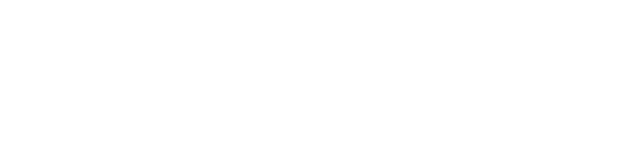
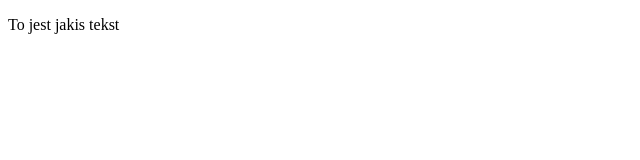
Before and after one commit to Luka-webdev/nauka_gita, a plain HTML site: page index.html in a window 1280 px wide. Shown: the whole page, without its empty margins (0-640 px from the left). Drawn offline with Linux system fonts and the light colour scheme.

Commit message:
add paragraph

```diff
--- a/index.html
+++ b/index.html
@@ -5,5 +5,7 @@
     <meta name="viewport" content="width=device-width, initial-scale=1.0" />
     <title>Document</title>
   </head>
-  <body></body>
+  <body>
+    <p>To jest jakis tekst</p>
+  </body>
 </html>
```
